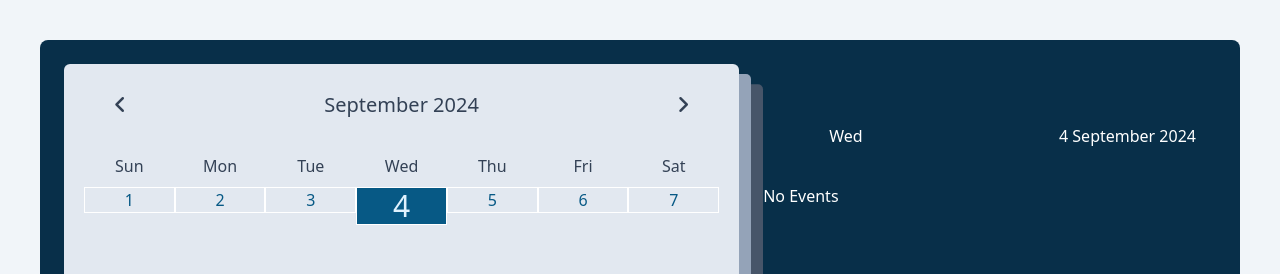
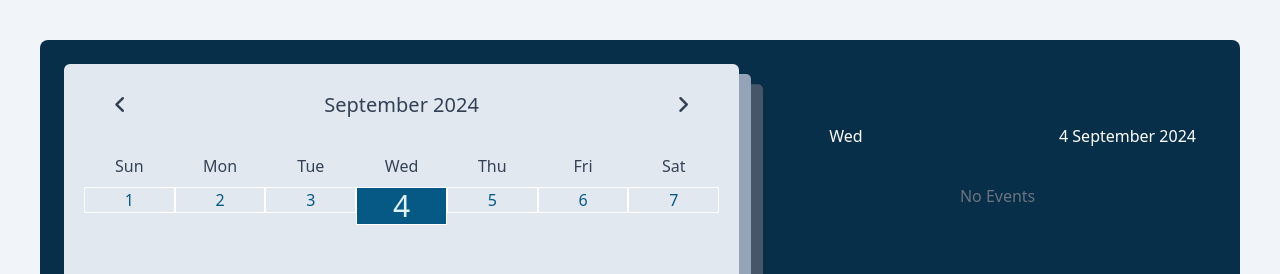
Before and after one commit to renee-kh4n/Event-Planner-HTML-JS, a plain HTML site: page src/index.html in a window 1280 px wide. Shown: the top 274 px of the page. Drawn offline with nearby package versions, Linux system fonts and the light colour scheme.

Commit message:
added style to no event

```diff
--- a/src/input.css
+++ b/src/input.css
@@ -260,10 +260,10 @@ body{
     @apply pointer-events-none;
 }
 
-/* timestamp: 15:42 */
-
-/* if screen h-500px or w-500px === nowrap*/
-
 .form-label{
     @apply  text-sky-950 w-16 p-[10px];
 }
+
+.no-event{
+    @apply text-center text-gray-500;
+}
--- a/src/script.js
+++ b/src/script.js
@@ -424,7 +424,7 @@ function showEvents(date, month, year){ //updateEvents
     } );
 
     if(events === ''){
-        events = `<div class=no-event>
+        events = `<div class="no-event">
                     <h3>No Events</h3>
                     </div>`;
     }
```
Also changed, not shown: src/output.css.
